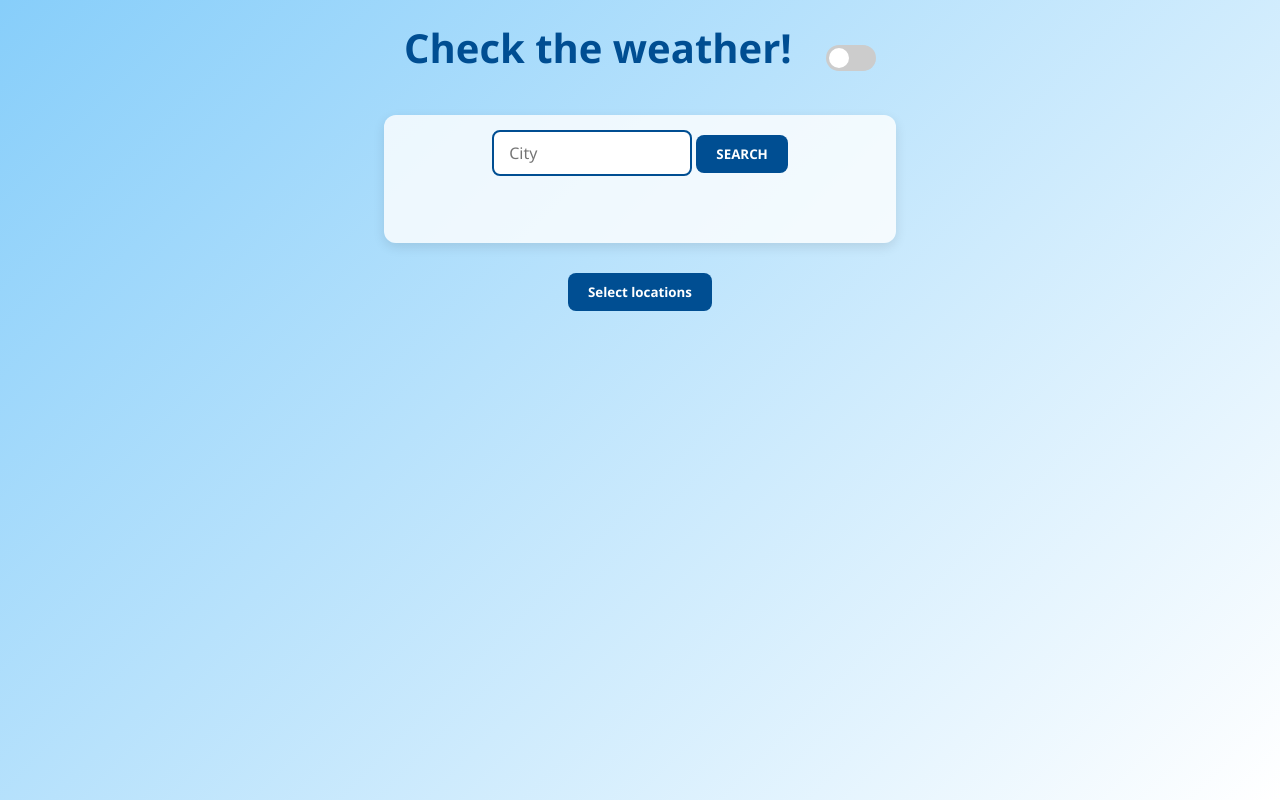
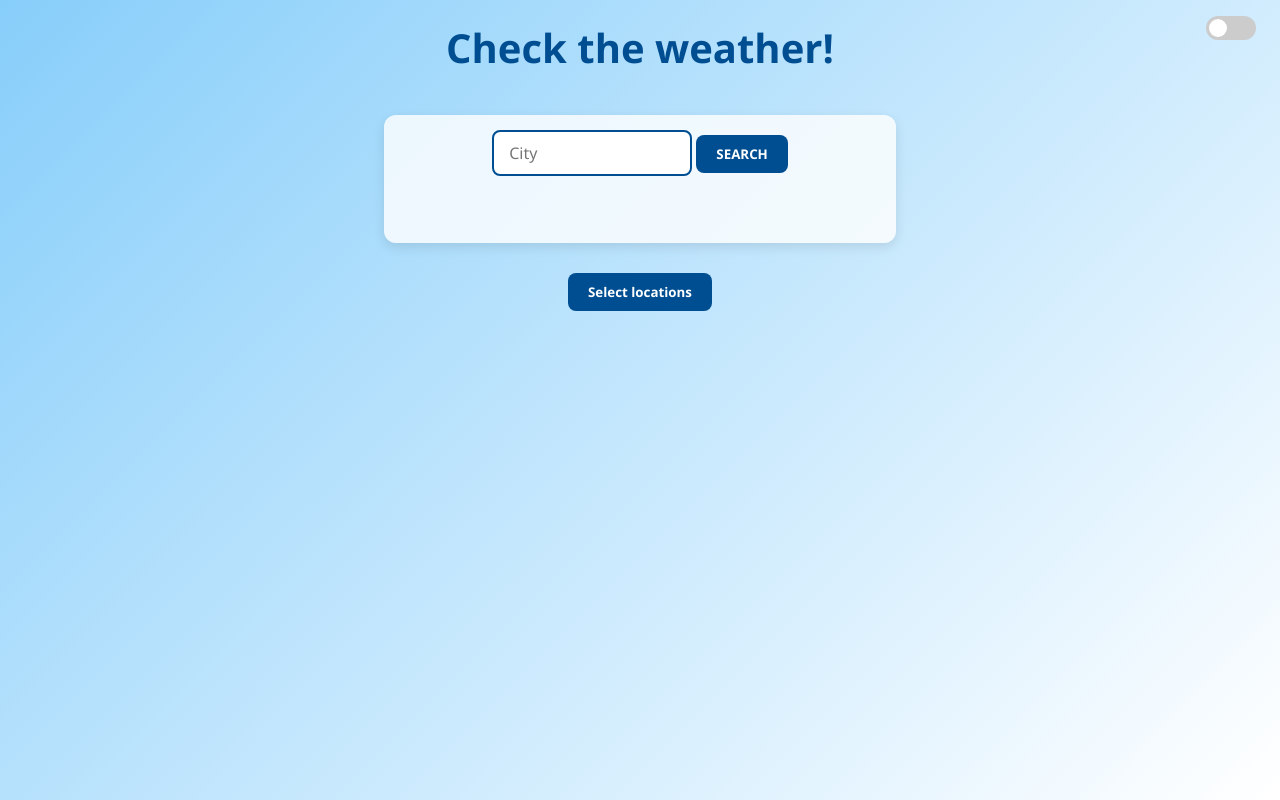
Before and after one commit to JuliaStrzemecka/Weather-app, a plain HTML site: page index.html in a window 1280 px wide. Drawn offline with Linux system fonts and the light colour scheme.

Commit message:
switch correction

```diff
--- a/index.html
+++ b/index.html
@@ -7,13 +7,15 @@
     <title>Weather app</title>
 </head>
 <body>
+    <label class="theme-switch">
+                <input type="checkbox" id="toggle-theme" />
+                <span class="slider"></span>
+    </label>
+
     <header>
         <div class="header-content">
             <h2>Check the weather!</h2>
-            <label class="theme-switch">
-                <input type="checkbox" id="toggle-theme" />
-                <span class="slider"></span>
-            </label>
+
         </div>
     </header>
 
--- a/style.css
+++ b/style.css
@@ -24,20 +24,20 @@ header {
 }
 
 .header-content {
-    margin: 0 auto;
-  width: 100%;
-  display: flex;
-  justify-content: space-between;
-  align-items: center;
+  margin: 0 auto;
+  width: 70%;
+  display: block;
+  text-align: center;
   padding: 0 20px;
 }
 
 .theme-switch {
-  display: inline-block;
-  position: relative;
-  width: 50px;
-  height: 26px;
+  position: absolute !important;
+  top: 1rem;
+  right: 1.5rem;
+  z-index: 1000;
 }
+
 
 .theme-switch input {
   opacity: 0;
@@ -45,36 +45,35 @@ header {
   height: 0;
 }
 
-.slider {
-  position: absolute;
+.theme-switch .slider {
+  position: relative;
+  width: 50px;
+  height: 24px;
+  background-color: #ccc;
+  border-radius: 34px;
   cursor: pointer;
-  background-color: #ccc;
-  border-radius: 26px;
-  top: 0;
-  left: 0;
-  right: 0;
-  bottom: 0;
-  transition: 0.4s;
+  display: inline-block;
+  transition: background-color 0.2s;
 }
 
-.slider::before {
+.theme-switch .slider::before {
+  content: "";
   position: absolute;
-  content: "";
-  height: 20px;
-  width: 20px;
+  height: 18px;
+  width: 18px;
   left: 3px;
-  bottom: 3px;
+  top: 3px;
   background-color: white;
   border-radius: 50%;
-  transition: 0.4s;
+  transition: transform 0.2s;
 }
 
-input:checked + .slider {
-  background-color: #004e92;
+.theme-switch input:checked + .slider {
+  background-color: #2196F3;
 }
 
-input:checked + .slider::before {
-  transform: translateX(24px);
+.theme-switch input:checked + .slider::before {
+  transform: translateX(26px);
 }
 
 /* Headline */
```
Also changed, not shown: 1 other file.
